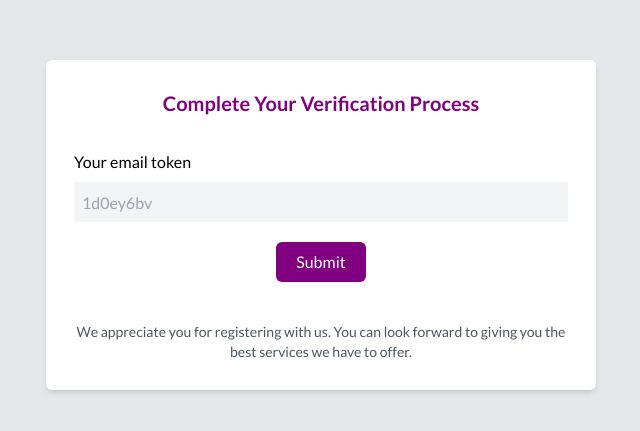
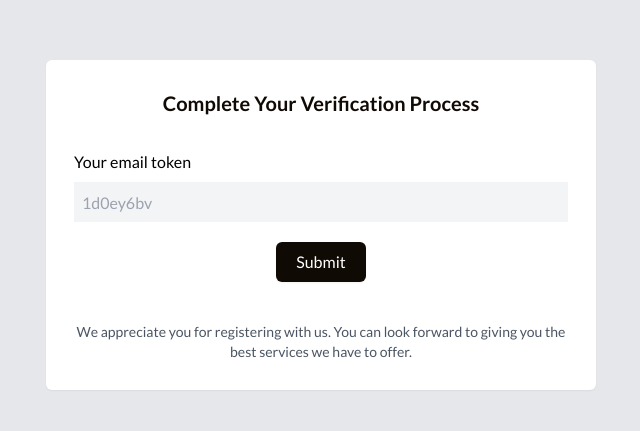
Before and after one commit to Dwaynissh/BlogAppFrontend, a React (Vite) app: page /verify in a window 1280 px wide. Shown: the part 175-606 px from the top of the page, without its empty margins (319-959 px from the left). Built offline with nearby package versions, Linux system fonts and the light colour scheme.

Commit message:
updated auth

```diff
--- a/src/Auth/Login.tsx
+++ b/src/Auth/Login.tsx
@@ -79,7 +79,7 @@ const Login = () => {
         </div>
       </div>
       <div
-        className="min-h-[200px] w-[400px] p-5 shadow-sm bg-white rounded-md"
+        className="min-h-[200px] md:min-h-[400px] min-w-[93%] sm:min-w-[70%] md:min-w-[500px] p-7 shadow-sm bg-white rounded-md"
         data-aos="fade-left"
       >
         <div className="pb-5 w-full flex justify-center items-center">
@@ -144,6 +144,7 @@ const Login = () => {
           <div className="mt-3 text-center text-[#100a05]">Register Here</div>
         </Link>
       </div>
+      <div className="mt-[30px]">This project is built with you in mind</div>
     </div>
   );
 };
--- a/src/Auth/Register.tsx
+++ b/src/Auth/Register.tsx
@@ -64,7 +64,7 @@ const Register = () => {
         </div>
       </div>
       <div
-        className="min-h-[200px] w-[400px] p-5 shadow-sm bg-white rounded-md"
+        className="min-h-[200px] md:min-h-[400px] min-w-[93%] sm:min-w-[70%] md:min-w-[500px] p-7 shadow-sm bg-white rounded-md"
         data-aos="fade-left"
       >
         <div className="pb-5 w-full flex justify-center items-center">
@@ -129,6 +129,7 @@ const Register = () => {
           <div className="mt-3 text-center text-[#100a05]">Login Here</div>
         </Link>
       </div>
+      <div className="mt-[30px]">This project is built with you in mind</div>
     </div>
   );
 };
--- a/src/Auth/Verify.tsx
+++ b/src/Auth/Verify.tsx
@@ -1,9 +1,9 @@
 const Verify = () => {
   return (
     <div className="w-full h-screen bg-gray-200 flex justify-center items-center">
-      <div className="min-h-[200px] w-[470px] md:w-[550px] p-7 shadow-md  bg-white rounded-md flex flex-col justify-between">
+      <div className="min-h-[200px] md:min-h-[300px] w-[90%] sm:w-[70%] md:w-[550px] p-7 shadow-sm bg-white rounded-md">
         <div>
-          <div className="w-full mb-8 text-[purple] text-[20px] text-center font-bold">
+          <div className="w-full mb-8 text-[#100a05] text-[20px] text-center font-bold">
             Complete Your Verification Process
           </div>
           <div>
@@ -15,7 +15,7 @@ const Verify = () => {
             />
           </div>
           <div className="mt-5 w-full flex justify-center items-center">
-            <button className="py-2 px-5 bg-[purple] text-white shadow-sm rounded-md">
+            <button className="py-2 px-5 bg-[#100a05] text-white shadow-sm rounded-md">
               Submit
             </button>
           </div>
--- a/src/Auth/WelcomeAlert.tsx
+++ b/src/Auth/WelcomeAlert.tsx
@@ -4,7 +4,7 @@ const WelcomeAlert = () => {
       <div className="w-full h-screen bg-gray-200 flex justify-center items-center">
         <div className="min-h-[200px] w-[470px] md:w-[550px] p-7 shadow-sm bg-white rounded-md flex flex-col justify-between">
           <div>
-            <div className="w-full mb-8 text-[purple] text-[20px] text-center font-bold">
+            <div className="w-full mb-8 text-[#100a05] text-[20px] text-center font-bold">
               Welcome, User! Important Notification
             </div>
             <h1 className="text-[18px] text-center font-medium">
```
